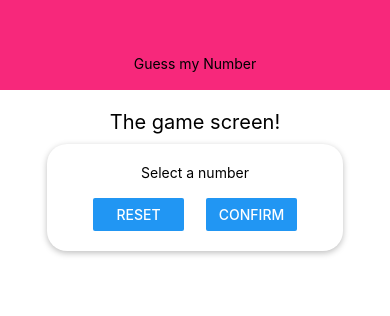
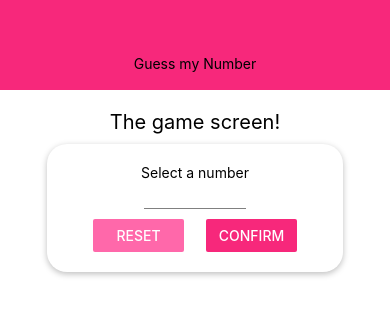
Before and after one commit to raheemadamboev/guess-my-number, a React Native app: screen / in a window 390 px wide. Shown: the top 316 px of the page. Built offline with nearby package versions, Linux system fonts and the light colour scheme.

Commit message:
making colors single source of truth; Input component; spreading props so we can set attributes outside;

```diff
--- a/components/Header.tsx
+++ b/components/Header.tsx
@@ -1,5 +1,6 @@
 import React from "react";
 import { View, Text, StyleSheet } from "react-native";
+import Colors from "../constants/Colors";
 
 const Header = (props: Props) => {
   return (
@@ -14,7 +15,7 @@
     width: "100%",
     height: 90,
     paddingTop: 36,
-    backgroundColor: "#f7287b",
+    backgroundColor: Colors.primary,
     justifyContent: "center",
     alignItems: "center",
   },
--- /dev/null
+++ b/components/Input.tsx
@@ -0,0 +1,20 @@
+import React from "react";
+import { TextInput, StyleSheet, TextInputProps, ViewStyle } from "react-native";
+
+const Input = (props: Props) => {
+  return <TextInput {...props} style={{...styles.input, ...props.style}} />;
+};
+
+const styles = StyleSheet.create({
+  input: {
+    borderBottomColor: "grey",
+    borderBottomWidth: 1,
+    marginVertical: 10,
+  },
+});
+
+interface Props extends TextInputProps {
+    style?: {}
+}
+
+export default Input;
--- /dev/null
+++ b/constants/Colors.ts
@@ -0,0 +1,4 @@
+export default {
+  primary: "#f7287b",
+  accent: "#ff68aa",
+};
--- a/screens/StartGameScreen.tsx
+++ b/screens/StartGameScreen.tsx
@@ -1,13 +1,8 @@
 import React from "react";
-import {
-  View,
-  Text,
-  StyleSheet,
-  TextInput,
-  Button,
-  Pressable,
-} from "react-native";
+import { View, Text, StyleSheet, Button, Pressable } from "react-native";
 import Card from "../components/Card";
+import Input from "../components/Input";
+import Colors from "../constants/Colors";
 
 const StartGameScreen = (props: Props) => {
   return (
@@ -15,13 +10,20 @@
       <Text style={styles.title}>The game screen!</Text>
       <Card style={styles.inputContainer}>
         <Text>Select a number</Text>
-        <TextInput />
+        <Input
+          style={styles.input}
+          blurOnSubmit
+          autoCapitalize="none"
+          autoCorrect={false}
+          keyboardType="number-pad"
+          maxLength={2}
+        />
         <View style={styles.buttonContainer}>
           <Pressable style={styles.button}>
-            <Button title="Reset" onPress={() => {}} />
+            <Button title="Reset" color={Colors.accent} onPress={() => {}} />
           </Pressable>
           <Pressable style={styles.button}>
-            <Button title="Confirm" onPress={() => {}} />
+            <Button title="Confirm" color={Colors.primary} onPress={() => {}} />
           </Pressable>
         </View>
       </Card>
@@ -45,6 +47,10 @@
     maxWidth: "80%",
     alignItems: "center",
   },
+  input: {
+    width: "40%",
+    textAlign: "center",
+  },
   buttonContainer: {
     flexDirection: "row",
     width: "100%",
```
